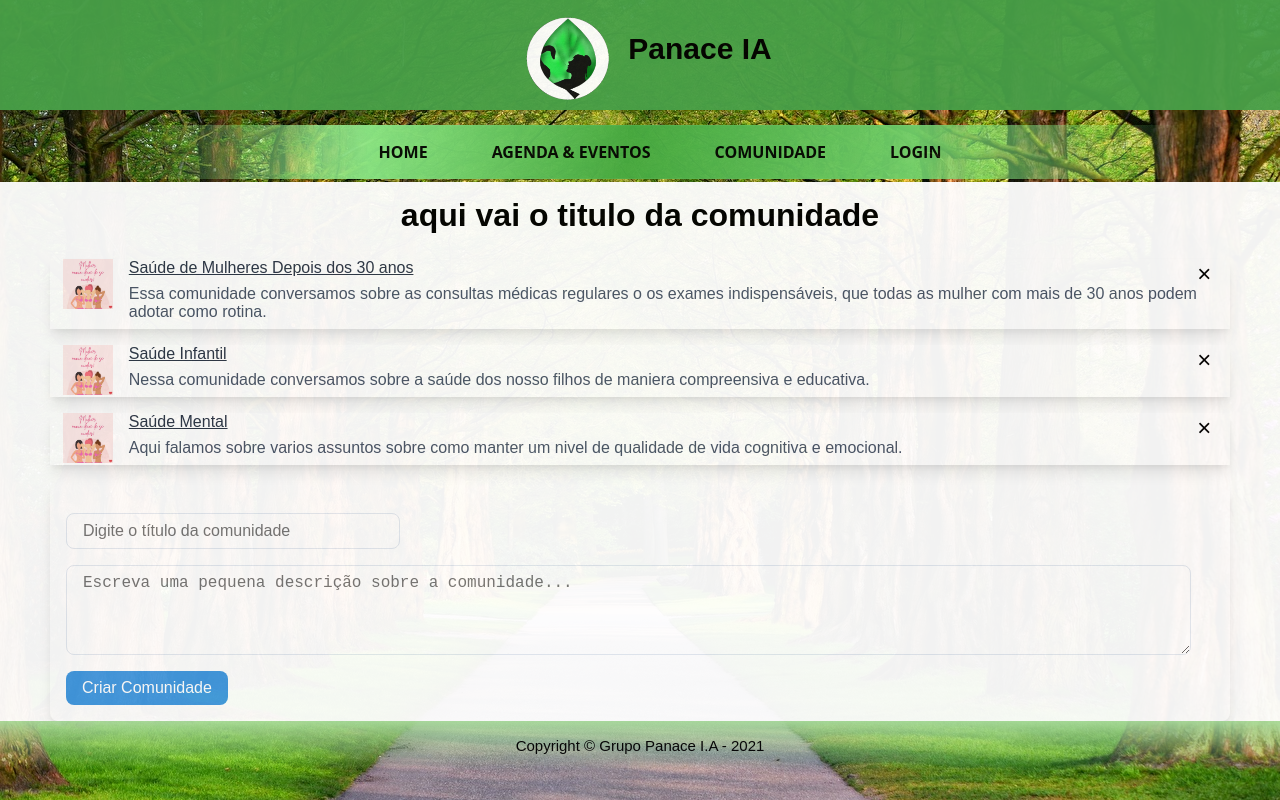
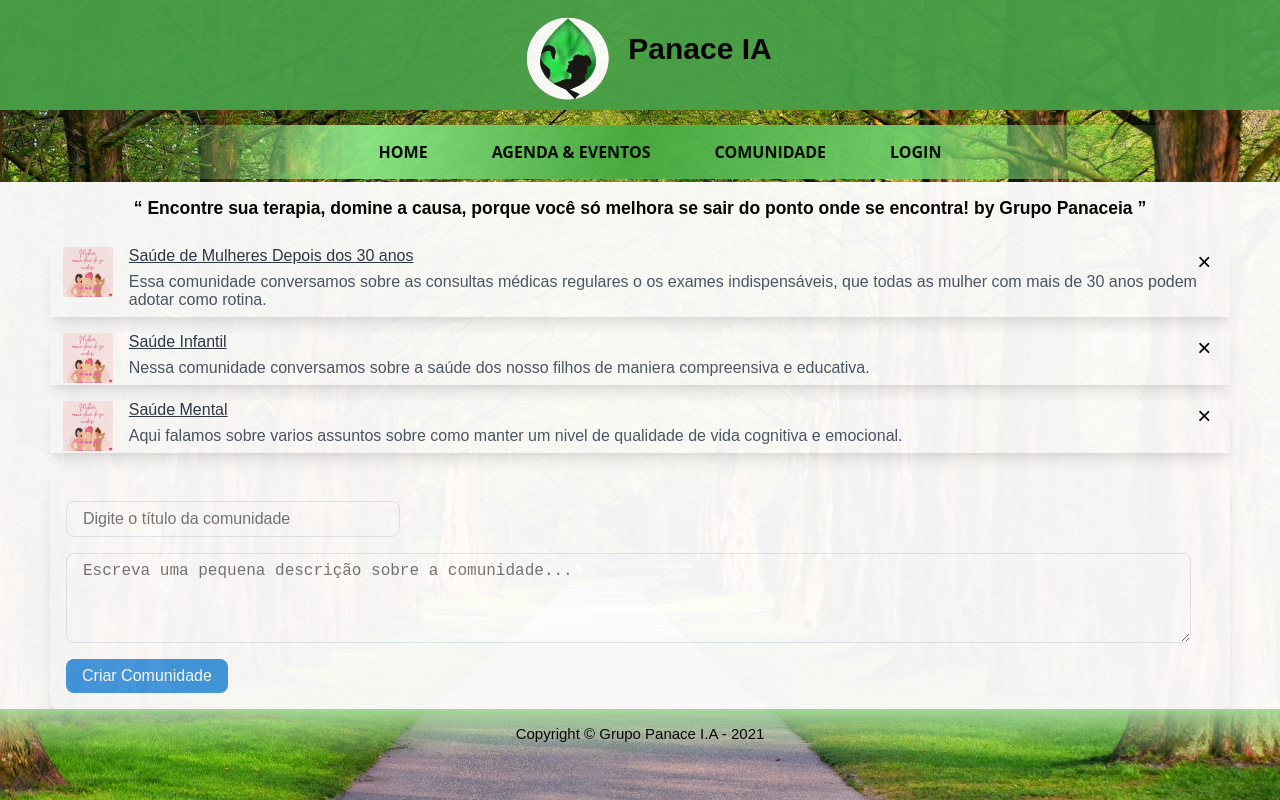
Before and after one commit to Marcos26-tech/PanaceiaReact, a React (Create React App) app: page /Comunidades in a window 1280 px wide. Built offline with nearby package versions, Linux system fonts and the light colour scheme.

Commit message:
ajuste comunidade

```diff
--- a/src/components/comunidade/CriaComunidades.js
+++ b/src/components/comunidade/CriaComunidades.js
@@ -47,7 +47,7 @@ class CriaComunidades extends Component {
   render() {
     return (
       <Container >
-        <h1>aqui vai o titulo da comunidade</h1>
+        <h1>“ Encontre sua terapia, domine a causa, porque você só melhora se sair do ponto onde se encontra! by Grupo Panaceia ”</h1>
         {this.state.comunidade.map((comentario, indice) => (
           <Comunidades
             key={indice}
--- a/src/components/comunidade/StyleComunidade.js
+++ b/src/components/comunidade/StyleComunidade.js
@@ -5,7 +5,7 @@ export const Container = styled.div`
   margin: 0 0 1rem;
   box-shadow: 0 10px 15px -3px rgba(0, 0, 0, .1), 0 4px 6px -2px rgba(0, 0, 0, .05);
   padding: 0 .8rem 0;
-  display: flex;
+  display:flex;
 `;
 
 export const Avatar = styled.img`
--- a/src/components/comunidade/StyledCriaComunidade.js
+++ b/src/components/comunidade/StyledCriaComunidade.js
@@ -5,9 +5,10 @@ export const Container = styled.div`
     padding: 0 50px;
     background-color: #fff;
     h1{
+        font-size:17.5px;
         text-align: center;
-        margin:10px;
-        padding:15px;
+        margin:12px;
+        padding:16px;
     }
 
     form {
```
